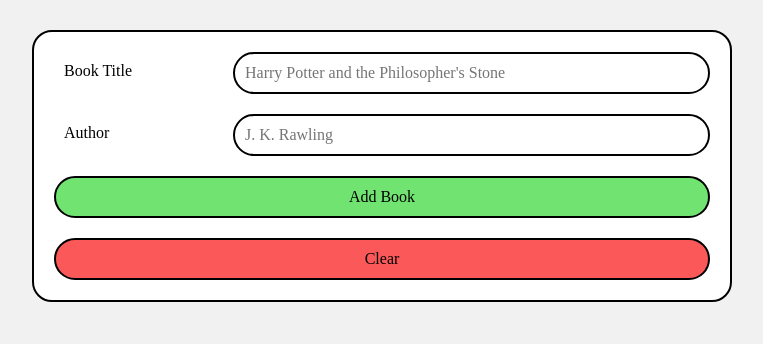
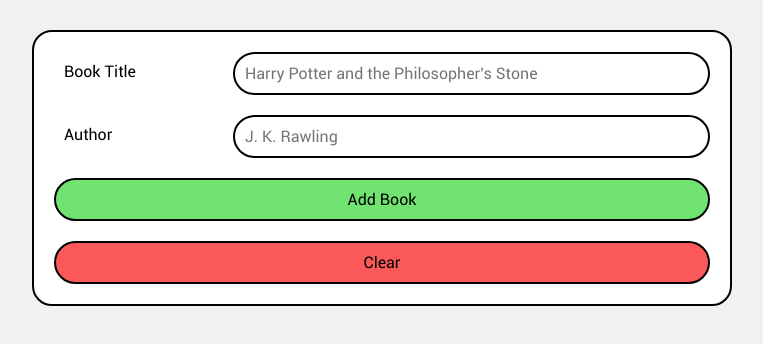
Before and after one commit to Diaa-E/bookshelf, a React (Vite) app: page / in a window 1280 px wide. Shown: the top 344 px of the page, without its empty margins (258-1021 px from the left). Built offline with nearby package versions, Linux system fonts and the light colour scheme.

Commit message:
Add hover effects to buttons

```diff
--- a/src/styles/App.css
+++ b/src/styles/App.css
@@ -1,3 +1,9 @@
+@font-face {
+  font-family: "Roboto";
+  src: url(../assets/fonts/Roboto-Regular.ttf);
+  font-weight: normal;
+}
+
 body{
   background-color: var(--background);
   display: grid;
--- a/src/styles/Form.css
+++ b/src/styles/Form.css
@@ -1,4 +1,5 @@
 .add-book-form{
+    font-family: "Roboto", sans-serif;
     background-color: var(--form-background);
     border: 2px solid var(--card-border);
     border-radius: 20px;
--- a/src/styles/FormButton.css
+++ b/src/styles/FormButton.css
@@ -1,9 +1,17 @@
 .form-button{
+    will-change: transform, filter;
+    font-size: 16px;
     border: 2px solid var(--card-border);
     border-radius: 40px;
     cursor: pointer;
     grid-column: 1 / -1;
     padding: 10px;
+}
+
+.form-button:hover{
+    filter: brightness(120%);
+    transform: scale(1.01);
+    transition: .3s ease-in-out;
 }
 
 .green-button{
```
Also changed, not shown: src/assets/fonts/Roboto-Regular.ttf (added).
